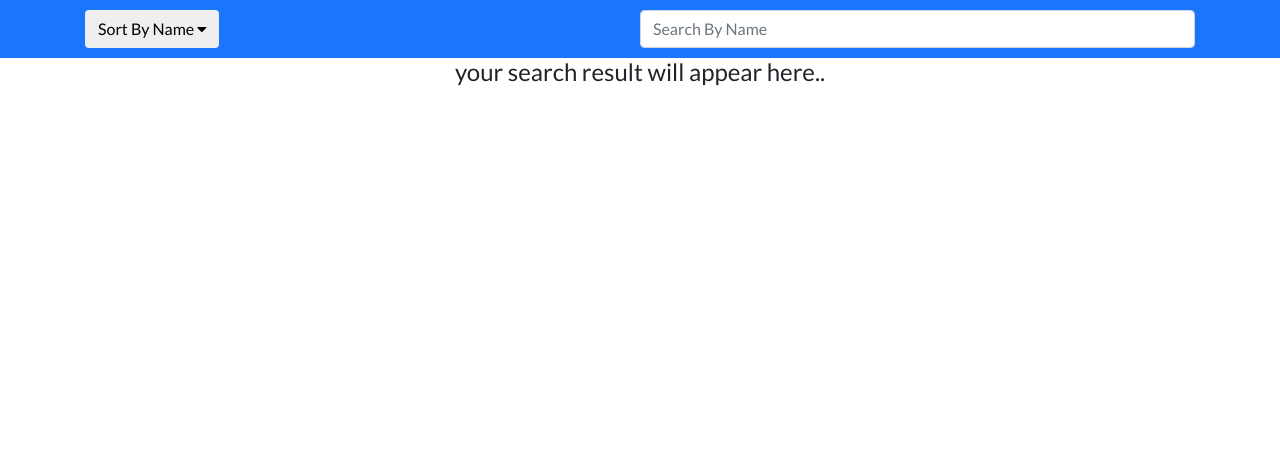
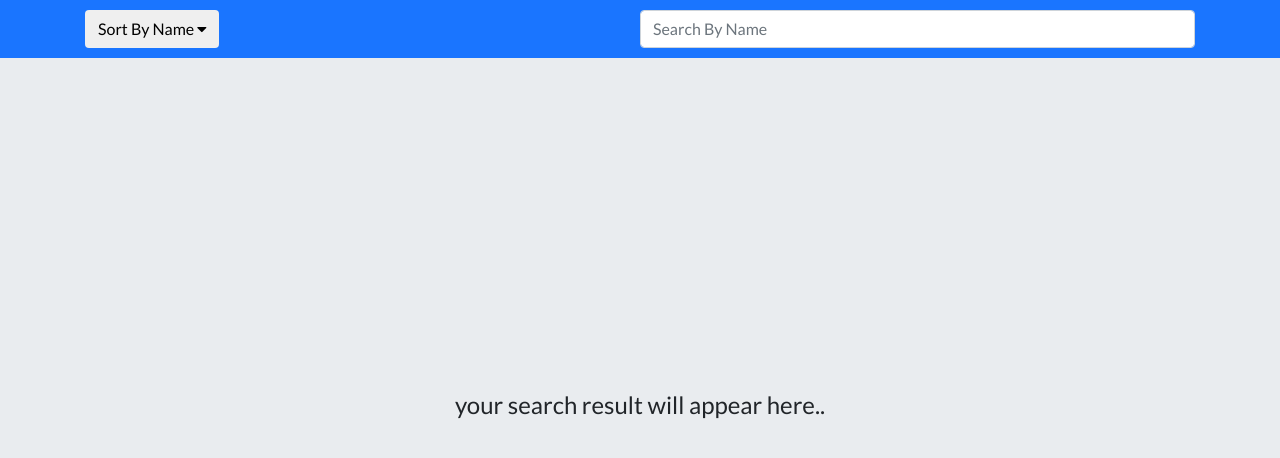
Before and after one commit to sujit-pasalkar/git-search, an Angular app: page / in a window 1280 px wide. Shown: the top 458 px of the page. Built offline with nearby package versions, Linux system fonts and the light colour scheme.

Commit message:
changed in saas

```diff
--- a/src/app/Component/header/header.component.scss
+++ b/src/app/Component/header/header.component.scss
@@ -1,5 +1,7 @@
+// variable declarations
+$auto:auto;
 .header {
-    margin: auto;
+    margin: $auto;
     padding: 10px;
     background: #1a75ff;
     display: flex
@@ -8,13 +10,13 @@
 #sort {
     float: left;
     width: 50%;
-    overflow: auto;
+    overflow: $auto;
     text-align: left
 }
 
 #search {
     float: right;
     width: 50%;
-    overflow: auto;
+    overflow: $auto;
     text-align: right
 }
--- a/src/app/Component/header/header.component.ts
+++ b/src/app/Component/header/header.component.ts
@@ -16,8 +16,6 @@ export class HeaderComponent implements OnInit {
   ngOnInit() {}
 
   search(term: string): void {
-    // console.log(`searchQuery:${this.searchQuery}`);
-
     this.fetchData();
   }
 
--- a/src/app/Component/users/users.component.html
+++ b/src/app/Component/users/users.component.html
@@ -1,6 +1,4 @@
-<div [ngClass]="{
-    'userBody': fetchDataService.serachResult
-  }">
+<div class="userBody">
     <div class="container" [ngClass]="{
         'jumbotron userBody': fetchDataService.serachResult
       }">
@@ -54,7 +52,7 @@
                 </div>
             </div>
         </div>
-        <h4 *ngIf="!fetchDataService.serachResult" style="text-align: center"> your search result will appear here..</h4>
+        <h4 class="empty" *ngIf="!fetchDataService.serachResult"> your search result will appear here..</h4>
 
     </div>
 </div>
--- a/src/app/Component/users/users.component.scss
+++ b/src/app/Component/users/users.component.scss
@@ -1,8 +1,11 @@
+@mixin funEmpty() {
+    text-align: center;
+    padding-top: 30%
+}
+
 .userBody {
     background-color: #e9ecef;
-    min-height: 100%;
-    width: 100%;
-    height: 100%;
+    min-height: 100vh;
 }
 
 .cardMargin {
@@ -17,3 +20,7 @@
 .right {
     text-align: right;
 }
+
+.empty {
+    @include funEmpty();
+}
--- a/src/app/app.component.html
+++ b/src/app/app.component.html
@@ -1,3 +1,5 @@
 <app-header>
+
 </app-header>
+
 <router-outlet></router-outlet>
--- a/src/app/services/fetch-data.service.ts
+++ b/src/app/services/fetch-data.service.ts
@@ -1,59 +1,48 @@
 import { Injectable } from "@angular/core";
-import { HttpClient, HttpHeaders } from "@angular/common/http";
+import { HttpClient } from "@angular/common/http";
 import { Observable, of } from "rxjs";
-import { catchError, map, tap } from "rxjs/operators";
+import { catchError, tap } from "rxjs/operators";
 
 @Injectable({
   providedIn: "root"
 })
 export class FetchDataService {
   serachResult: any;
-  itemData:any;
+  itemData: any;
 
   constructor(private http: HttpClient) {}
 
   fetchSearchResult(searchQuery: String) {
     try {
-      console.log(`in fetch: ${searchQuery}`);
-      if(searchQuery != '')
-      {
+      if (searchQuery != "") {
         this.http
           .get(`https://api.github.com/search/users?q=${searchQuery}`)
-        .subscribe((res : Response) => {
+          .subscribe((res: Response) => {
             this.serachResult = res;
-          // console.log(`got res:${JSON.stringify(this.serachResult.items)}`);
             this.itemData = JSON.stringify(this.serachResult.items);
-          // console.log(typeof(data));
 
             this.itemData = JSON.parse(this.itemData);
-          // console.log(typeof(this.itemData));
-          // console.log(`itemData:${this.itemData.keys()}`);
             for (let key of Object.keys(this.itemData)) {
               this.itemData[key].show = false;
               let data = this.itemData[key];
-            // ... do something with mealName
-            // console.log(data );
             }
-          // this.itemData.
-
           });
-      }
-      else{
+      } else {
         this.serachResult = null;
       }
     } catch (error) {
-      console.log(`error while fetching data:${error}`)
+      // console.log(`error while fetching data:${error}`);
+      this.serachResult = null;
     }
   }
 
-  fetchRepo(username:string) : Observable<any>{
-     return this.http.get<any>(`https://api.github.com/users/${username}/repos`)
+  fetchRepo(username: string): Observable<any> {
+    return this.http
+      .get<any>(`https://api.github.com/users/${username}/repos`)
       .pipe(
-      tap(_ => console.log('fetched heroes')),
-      catchError(this.handleError<any>('getData', []))
+        tap(_ => console.log("fetched repos")),
+        catchError(this.handleError<any>("getData", []))
       );
-
-
   }
 
   private handleError<T>(operation = "operation", result?: T) {
--- a/src/styles.scss
+++ b/src/styles.scss
@@ -1,6 +1,5 @@
-/* You can add global styles to this file, and also import other style files */
-
 html,
 body {
     font-family: 'lato';
+    height: 100%;
 }
```
Also changed, not shown: src/app/Component/users/users.component.ts (+1 -16 lines). Lines whose indentation alone changed are shown as unchanged.
